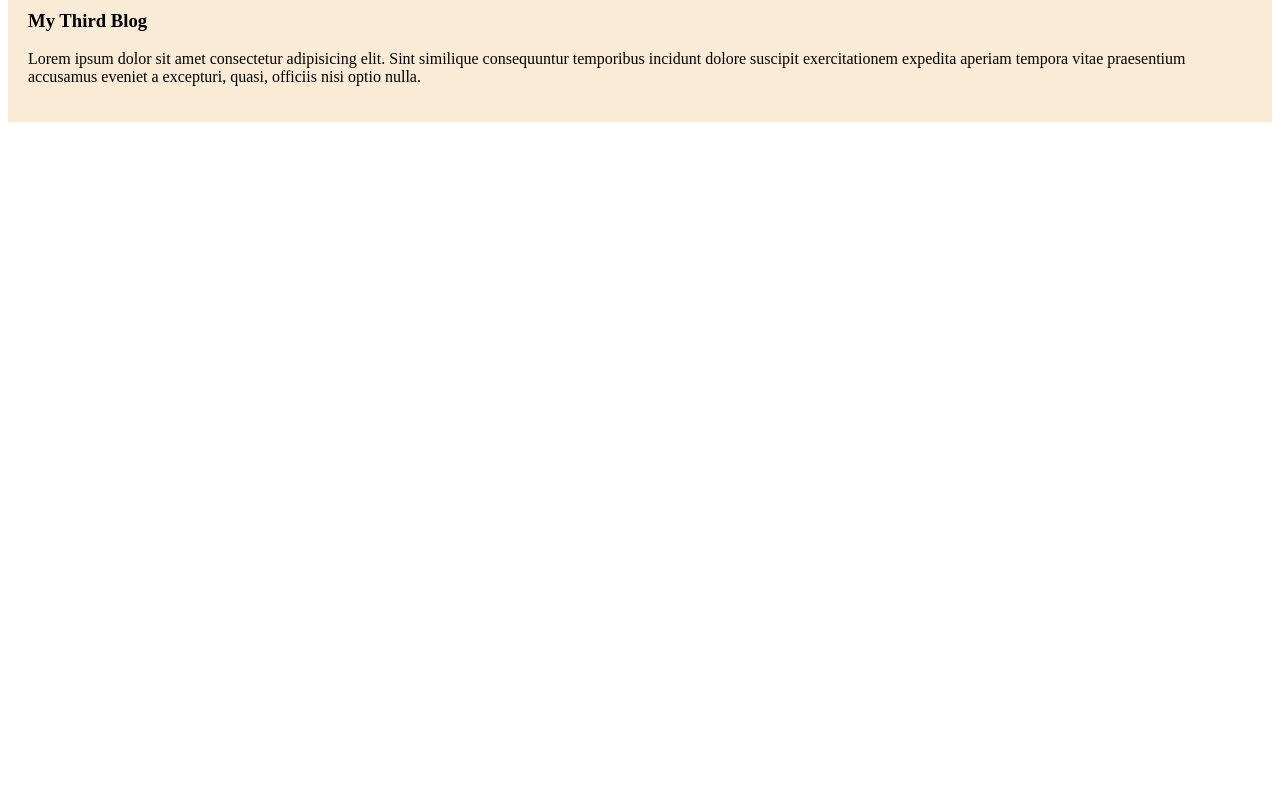
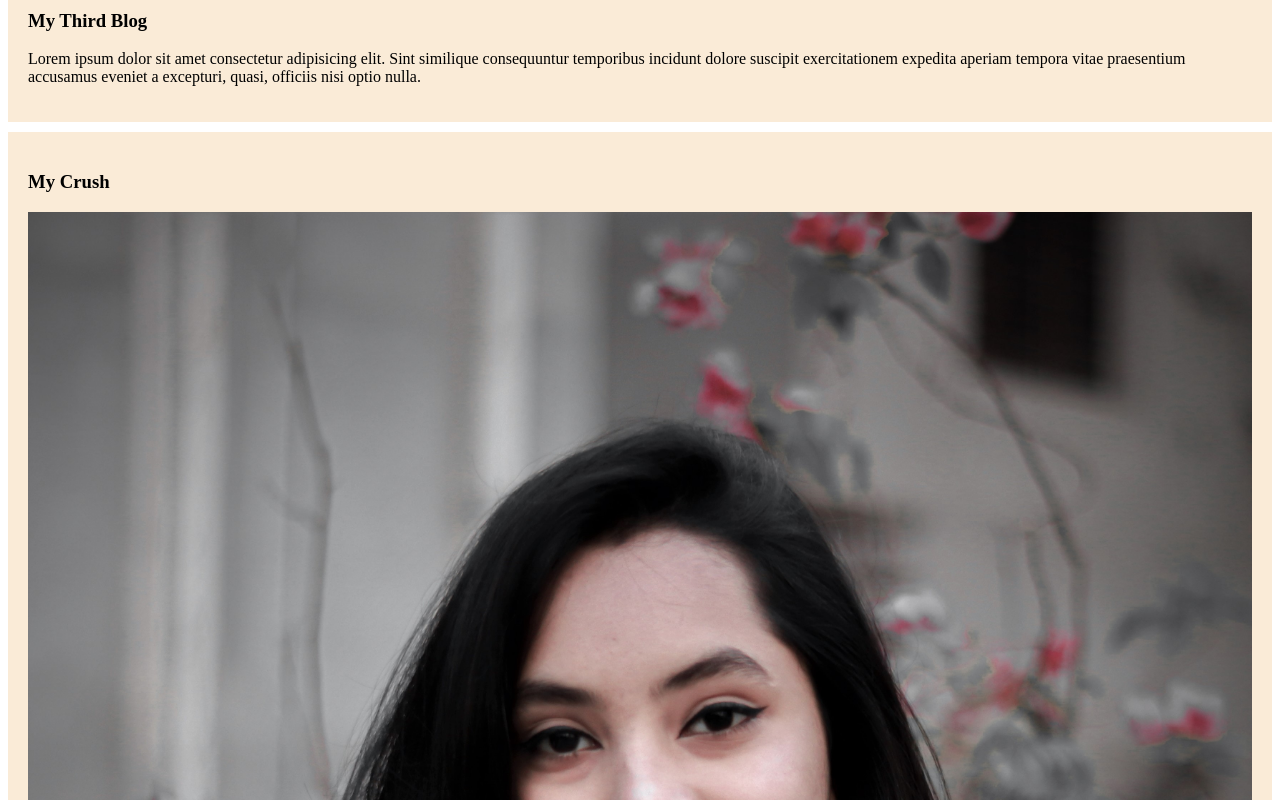
Before and after one commit to arafathussen/my-simple-website, a plain HTML site: page index.html in a window 1280 px wide. Shown: the part 360-1160 px from the top of the page. Before the commit the page ends 800 px from the top, so only its background shows below. Drawn offline with Linux system fonts and the light colour scheme.

Commit message:
my crush pic added

```diff
--- a/index.html
+++ b/index.html
@@ -4,7 +4,7 @@
     <meta charset="UTF-8">
     <meta name="viewport" content="width=device-width, initial-scale=1.0">
     <title>My Simple Website</title>
-    <link rel="stylesheet" href="Styles/blog.css">
+    <link rel="stylesheet" href="styles/blog.css">
 </head>
 <body>
     <div>
@@ -19,5 +19,9 @@
         <h3>My Third Blog</h3>
         <p>Lorem ipsum dolor sit amet consectetur adipisicing elit. Sint similique consequuntur temporibus incidunt dolore suscipit exercitationem expedita aperiam tempora vitae praesentium accusamus eveniet a excepturi, quasi, officiis nisi optio nulla.</p>
     </div>
+    <div>
+        <h3>My Crush</h3>
+        <img src="images/arfinrumi.jpg" width="100%" alt="">
+    </div>
 </body>
 </html>
```
Also changed, not shown: images/arfinrumi.jpg (added).
